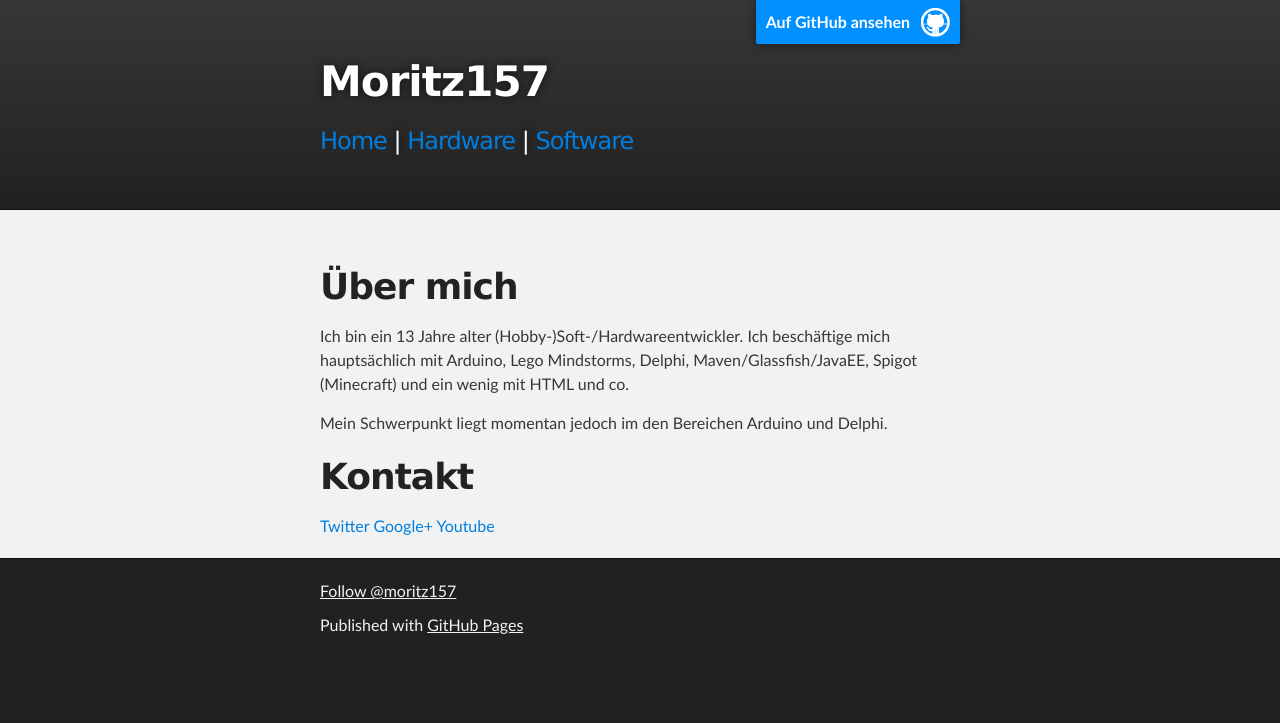
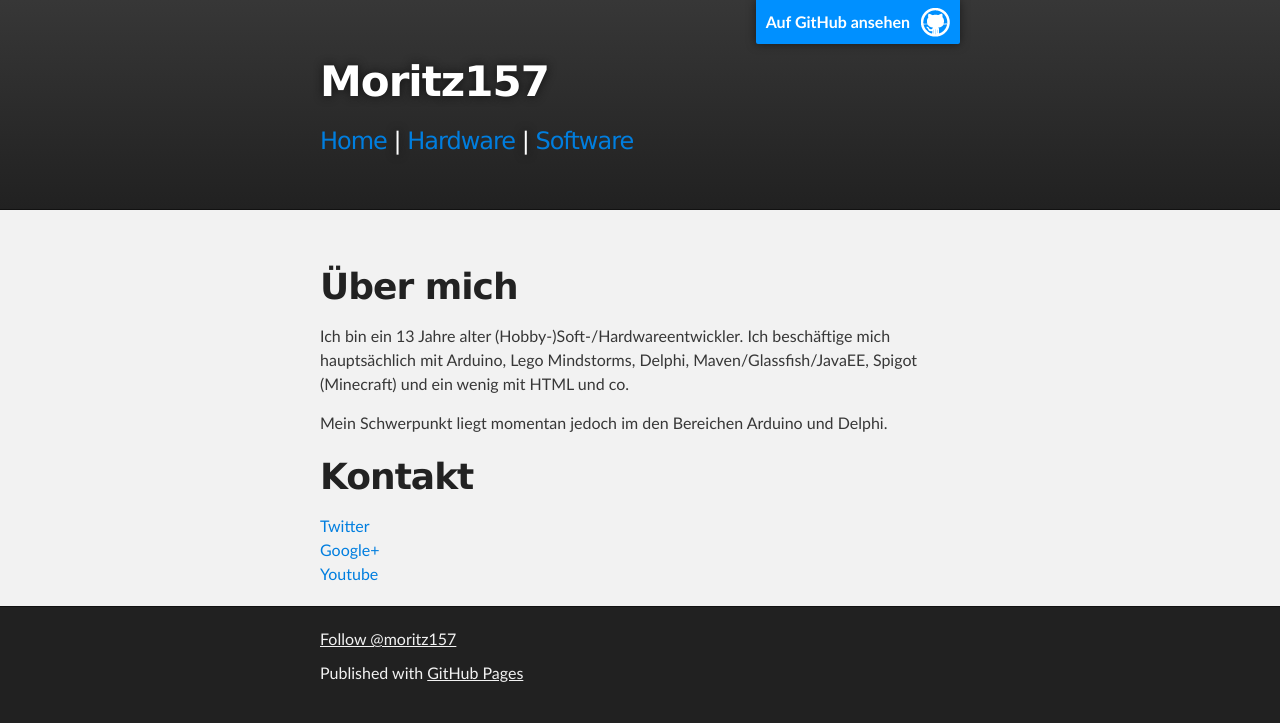
Before and after one commit to benediktweyer/moritz157.github.io, a plain HTML site: page index.html in a window 1280 px wide. Drawn offline with Linux system fonts and the light colour scheme; a script that the page names is missing.

Commit message:
Update index.html

```diff
--- a/index.html
+++ b/index.html
@@ -31,8 +31,8 @@
         <p>Ich bin ein 13 Jahre alter (Hobby-)Soft-/Hardwareentwickler. Ich beschäftige mich hauptsächlich mit Arduino, Lego Mindstorms, Delphi, Maven/Glassfish/JavaEE, Spigot (Minecraft) und ein wenig mit HTML und co.</p>
         <p>Mein Schwerpunkt liegt momentan jedoch im den Bereichen Arduino und Delphi.</p>
         <h1>Kontakt</h1>
-        <a href="twitter.com/moritz157">Twitter</a>
-        <a href="https://plus.google.com/u/0/b/109788752364735949884/109788752364735949884/posts">Google+</a>
+        <a href="twitter.com/moritz157">Twitter</a><br>
+        <a href="https://plus.google.com/u/0/b/109788752364735949884/109788752364735949884/posts">Google+</a><br>
         <a href="https://www.youtube.com/channel/UCMNOZ_ik9I2VaPAXMhIiNfg">Youtube</a>
       </section>
     </div>
```
